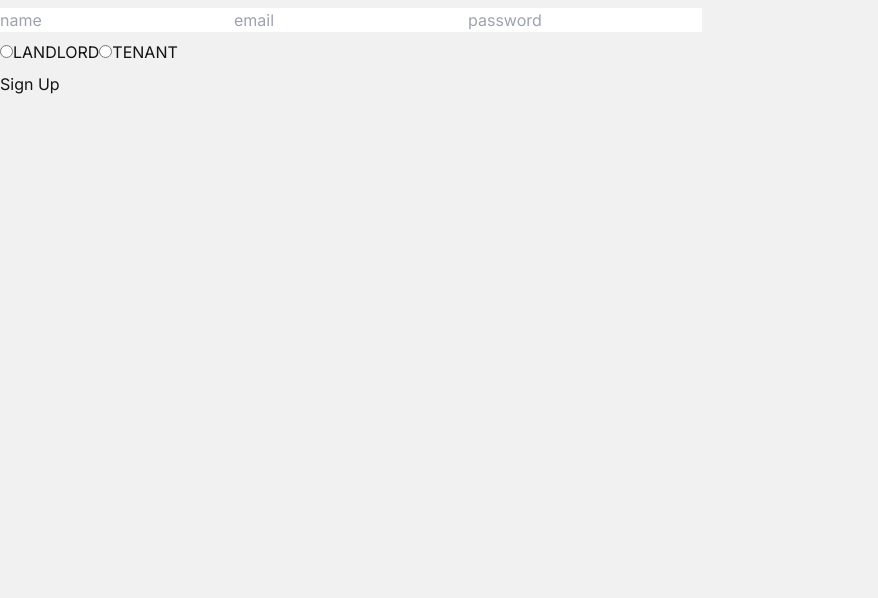
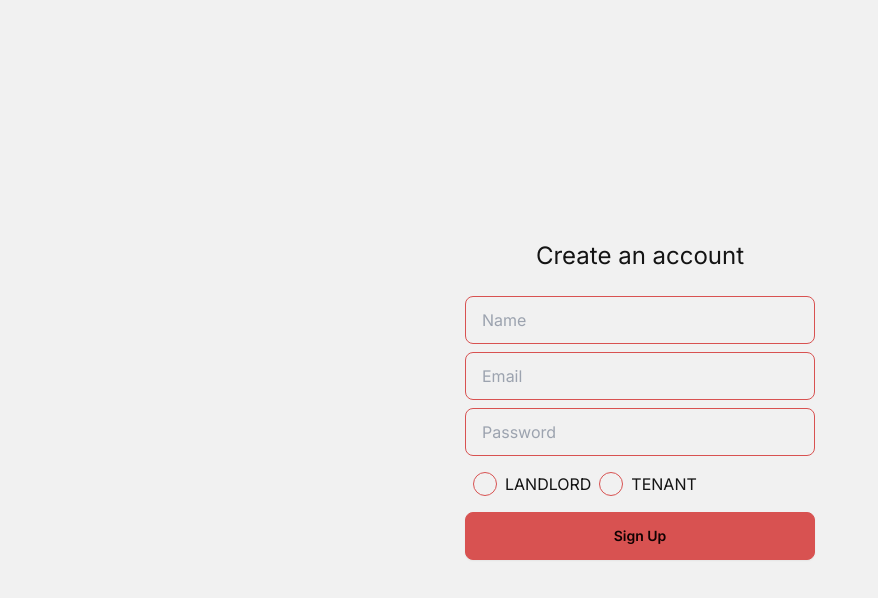
Before and after one commit to lidyadk/landlord-devdynamos, a Next.js app: page /register in a window 1280 px wide. Shown: the top 598 px of the page, without its empty margins (0-878 px from the left). Built offline with nearby package versions, Linux system fonts and the light colour scheme.

Commit message:
style: create minimal UI register

```diff
--- /dev/null
+++ b/src/app/(auth)/layout.js
@@ -0,0 +1,7 @@
+export default function Layout({ children }) {
+  return (
+    <main className="h-screen flex justify-center items-center">
+      <div className="w-[350px]">{children}</div>
+    </main>
+  );
+}
--- a/src/components/auth/register.jsx
+++ b/src/components/auth/register.jsx
@@ -34,49 +34,78 @@ export const Register = () => {
   };
 
   return (
-    <div>
+    <div className="space-y-6">
+      <section className="flex justify-center items-center w-full">
+        <h1 className="text-2xl">Create an account</h1>
+      </section>
       <form ref={formRef} onSubmit={handleSubmit} className="space-y-2">
         <input
           type="text"
           value={username}
-          placeholder="name"
+          placeholder="Name"
           onChange={(e) => setUsername(e.target.value)}
+          className="input input-bordered input-secondary w-full"
         />
         <input
           type="email"
           value={email}
-          placeholder="email"
+          placeholder="Email"
           onChange={(e) => setEmail(e.target.value)}
+          className="input input-bordered input-secondary w-full"
         />
         <input
           type="password"
           value={password}
-          placeholder="password"
+          placeholder="Password"
           onChange={(e) => setPassword(e.target.value)}
+          className="input input-bordered input-secondary w-full"
         />
-        <div>
-          <label>
+        <div className="flex py-2">
+          <label className="flex">
             <input
               type="radio"
               value="LANDLORD"
+              name="radio-5"
+              className="radio radio-secondary mx-2"
               checked={role === "LANDLORD"}
               onChange={handleRoleChange}
             />
-            LANDLORD
+            <p>LANDLORD</p>
           </label>
-          <label>
+          <label className="flex">
             <input
               type="radio"
               value="TENANT"
+              name="radio-5"
+              className="radio radio-secondary mx-2"
               checked={role === "TENANT"}
               onChange={handleRoleChange}
             />
-            TENANT
+            <p>TENANT</p>
           </label>
         </div>
-        <button type="submit">Sign Up</button>
+        <button type="submit" className="btn btn-secondary w-full my-3">
+          Sign Up
+        </button>
       </form>
-      {message !== "" ? <div>{message}</div> : null}
+      {message !== "" ? (
+        <div role="alert" className="alert alert-warning">
+          <svg
+            xmlns="http://www.w3.org/2000/svg"
+            fill="none"
+            viewBox="0 0 24 24"
+            className="stroke-current shrink-0 w-6 h-6"
+          >
+            <path
+              strokeLinecap="round"
+              strokeLinejoin="round"
+              strokeWidth="2"
+              d="M13 16h-1v-4h-1m1-4h.01M21 12a9 9 0 11-18 0 9 9 0 0118 0z"
+            ></path>
+          </svg>
+          <span>{message}</span>
+        </div>
+      ) : null}
     </div>
   );
 };
```
